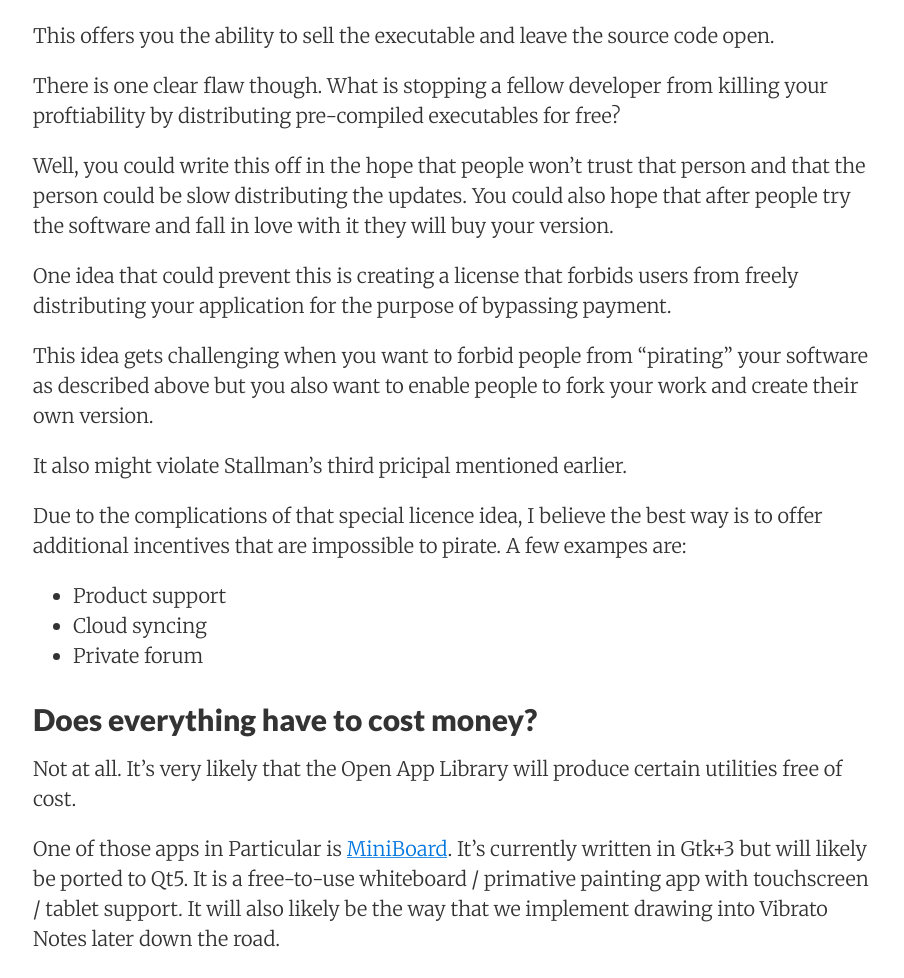
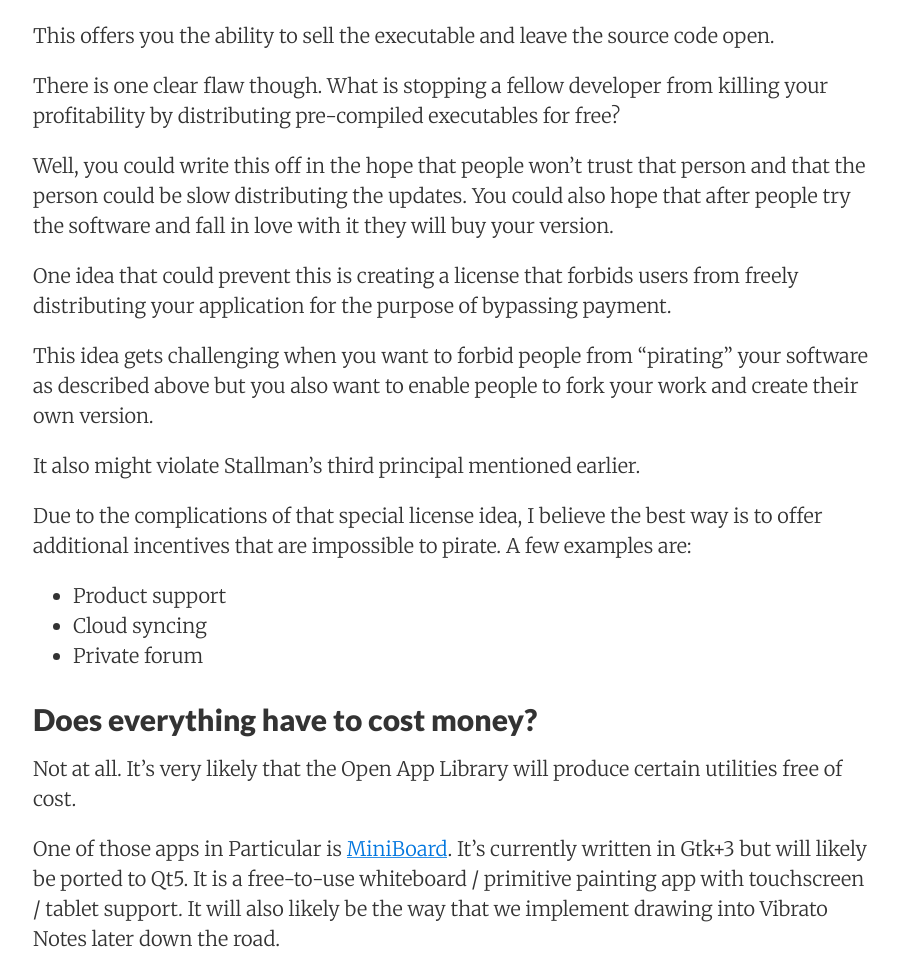
Before and after one commit to Open-App-Library/OpenAppLibrary.org, a Jekyll site: the page built from about.md, in a window 1280 px wide and 1400 px high, scrolled down 2332 px. Shown: the part 187-1165 px from the top of the window, without its empty margins (187-1091 px from the left). Built offline with Jekyll 4.4.1, drawn with Linux system fonts in a browser that asks for light colours; nearby versions of some CDN libraries; some of the changed text lies outside the part shown.

Commit message:
Spellcheck. Thank you Emacs iSpell!

```diff
--- a/about.md
+++ b/about.md
@@ -62,7 +62,7 @@ That's not an easy task that every person could do. Not only that, they also nee
 
 This offers you the ability to sell the executable and leave the source code open.
 
-There is one clear flaw though. What is stopping a fellow developer from killing your proftiability by distributing pre-compiled executables for free?
+There is one clear flaw though. What is stopping a fellow developer from killing your profitability by distributing pre-compiled executables for free?
 
 Well, you could write this off in the hope that people won't trust that person and that the person could be slow distributing the updates. You could also hope that after people try the software and fall in love with it they will buy your version.
 
@@ -70,9 +70,9 @@ One idea that could prevent this is creating a license that forbids users from f
 
 This idea gets challenging when you want to forbid people from "pirating" your software as described above but you also want to enable people to fork your work and create their own version.
 
-It also might violate Stallman's third pricipal mentioned earlier.
+It also might violate Stallman's third principal mentioned earlier.
 
-Due to the complications of that special licence idea, I believe the best way is to offer additional incentives that are impossible to pirate. A few exampes are:
+Due to the complications of that special license idea, I believe the best way is to offer additional incentives that are impossible to pirate. A few examples are:
 
 - Product support
 - Cloud syncing
@@ -82,4 +82,4 @@ Due to the complications of that special licence idea, I believe the best way is
 
 Not at all. It's very likely that the Open App Library will produce certain utilities free of cost.
 
-One of those apps in Particular is [MiniBoard](https://gitlab.com/Open-App-Library/MiniBoard). It's currently written in Gtk+3 but will likely be ported to Qt5. It is a free-to-use whiteboard / primative painting app with touchscreen / tablet support. It will also likely be the way that we implement drawing into Vibrato Notes later down the road.
+One of those apps in Particular is [MiniBoard](https://gitlab.com/Open-App-Library/MiniBoard). It's currently written in Gtk+3 but will likely be ported to Qt5. It is a free-to-use whiteboard / primitive painting app with touchscreen / tablet support. It will also likely be the way that we implement drawing into Vibrato Notes later down the road.
```
Also changed, not shown: other parts of about.md (+4 -4 lines), project/wideguy.md (+1 -1 lines).
